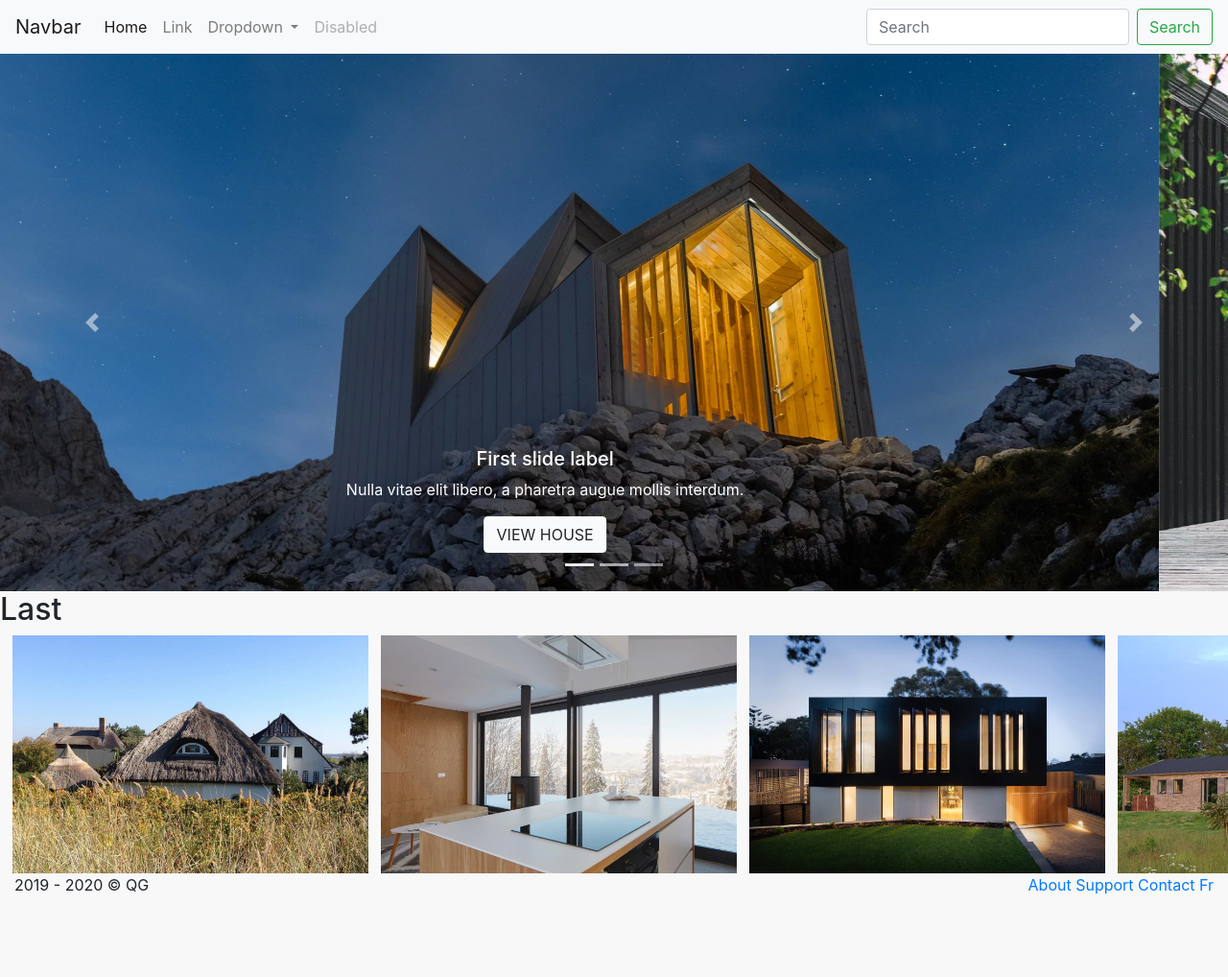
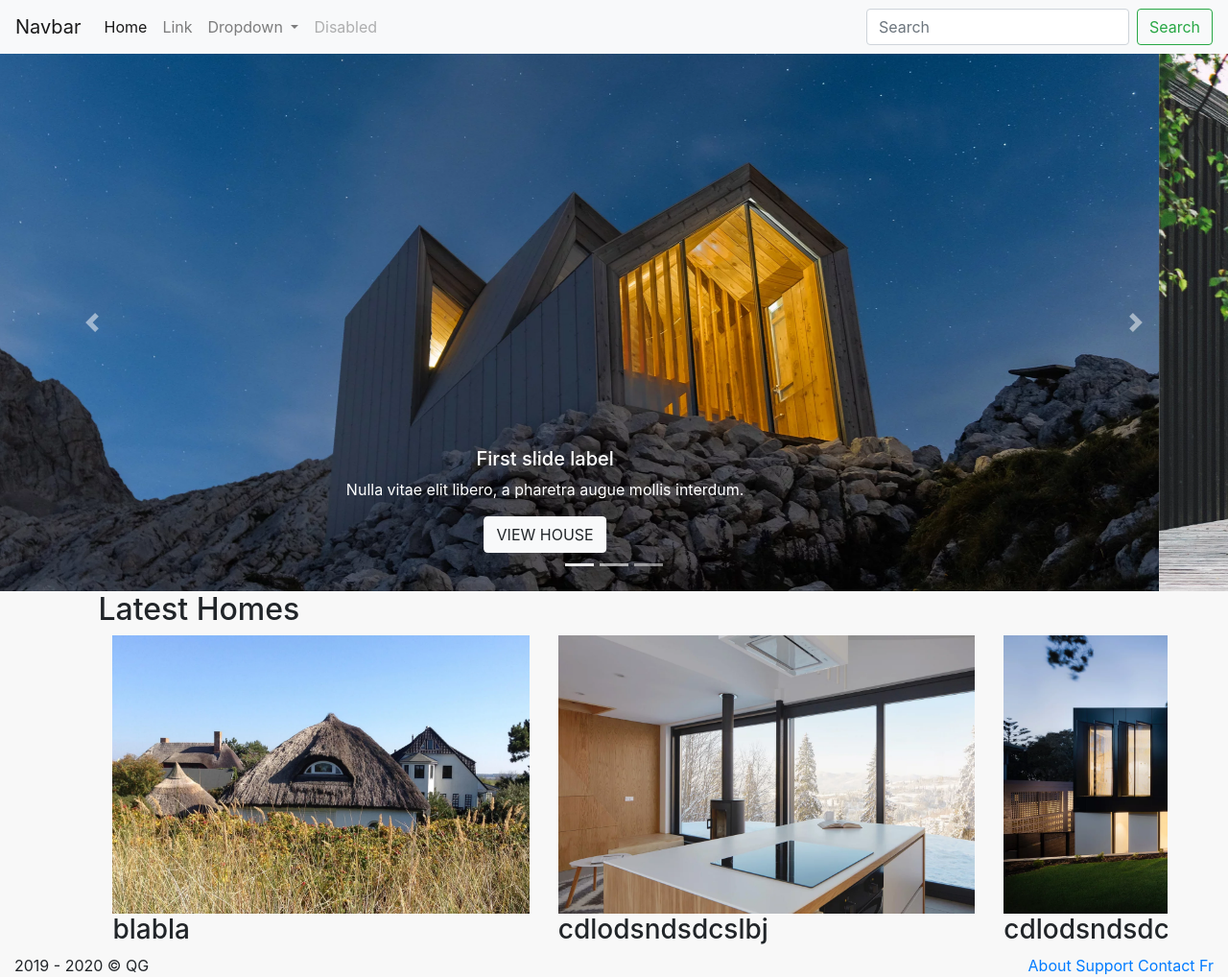
Before and after one commit to QuentinGuiheneuc/exo1, a plain HTML site: page index.html in a window 1280 px wide. Shown: the whole page at 96% size. Before the commit the page ends 934 px from the top, so only its background shows below. Drawn offline with nearby package versions, Linux system fonts and the light colour scheme; files that its build step writes are made by us from their sources.

Commit message:
lsd bar + text

```diff
--- a/css/style.css
+++ b/css/style.css
@@ -2,12 +2,19 @@ body {
   background-color: #f8f8f8;
 }
 .div_img {
-  height: 50%;
+  height: 60%;
   width: 100%;
 }
+.mr-2 {
+  margin-right: 2%;
+}
+.ml-6 {
+  margin-left: 8%;
+}
+
 @media screen and (min-width: 1220px) {
   .img_img {
-    height: 30% !important;
+    height: 40% !important;
     width: 30% !important;
     padding-left: 1%;
   }
@@ -17,7 +24,7 @@ body {
     align-items: center;
     overflow-x: auto;
     overflow-y: hidden;
-    width: 100%;
+    width: 95%;
     /* height: auto; */
     padding-right: 0px;
     padding-left: 0px;
@@ -49,8 +56,8 @@ body {
 }
 @media screen and (min-width: 720px) {
   .img_img {
-    height: 40% !important;
-    width: 30% !important;
+    height: 50% !important;
+    width: 40% !important;
     padding-left: 1%;
   }
   #A2 {
@@ -59,7 +66,7 @@ body {
     align-items: center;
     overflow-x: auto;
     overflow-y: hidden;
-    width: 100%;
+    width: 95%;
     /* height: auto; */
     padding-right: 0px;
     padding-left: 0px;
@@ -101,7 +108,7 @@ body {
     align-items: center;
     overflow-x: auto;
     overflow-y: hidden;
-    width: 100%;
+    width: 95%;
     /* height: auto; */
     padding-right: 0px;
     padding-left: 0px;
--- a/index.html
+++ b/index.html
@@ -45,8 +45,7 @@
         </div>
       </nav>
 
-
-        <div id="carouselExampleCaptions" class="carousel slide" data-ride="carousel">
+      <div id="carouselExampleCaptions" class="carousel slide" data-ride="carousel">
         <ol class="carousel-indicators">
           <li data-target="#carouselExampleCaptions" data-slide-to="0" class="active"></li>
           <li data-target="#carouselExampleCaptions" data-slide-to="1"></li>
@@ -88,19 +87,40 @@
         </a>
       </div>
 
-      <div class="col-xl-12 col-lg-12 col-sm-12 p-0">
-        <h2 class="h2">Last</h2>
+      <div class="col-xl-11 col-lg-11 col-sm-11 p-0 ml-6">
+        <h2 class="h2">Latest Homes</h2>
         <div id="" class="col-xl-12 col-lg-12 col-sm-12 p-0">
           <div clas="div_img" id="A2">
-            <img src="img/accommodations-post-holiday-house-husum-fb9519ee.webp" class="img_img" alt="...">
-            <img src="img/accommodations-post-panorama-suites-a155d4cd.webp" class="img_img" alt="...">
-            <img src="img/accommodations-post-villa-lorenzo-17c7f3e1.webp" class="img_img" alt="...">
-            <img src="img/accommodations-post-beautiful-modern-vacation-home-2b6b9fa2.webp" class="img_img" alt="...">
-            <img src="img/accommodations-post-casa-di-campagna-0bf1f7a3.webp" class="img_img" alt="...">
-            <img src="img/accommodations-post-remodeled-historic-azienda-agricola-6b9866cd.webp" class="img_img" alt="...">
+            <div class="col-xl-5 col-lg-5 col-sm-5">
+              <img src="img/accommodations-post-holiday-house-husum-fb9519ee.webp" class="d-block w-100" alt="...">
+              <h3 class="h3">blabla</h3>
+            </div>
+
+            <div class="col-xl-5 col-lg-5 col-sm-5">
+              <img src="img/accommodations-post-panorama-suites-a155d4cd.webp" class="d-block w-100" alt="...">
+              <h3 class="h3">cdlodsndsdcslbj</h3>
+            </div>
+
+            <div class="col-xl-5 col-lg-5 col-sm-5">
+              <img src="img/accommodations-post-villa-lorenzo-17c7f3e1.webp" class="d-block w-100" alt="...">
+              <h3 class="h3">cdlodsndsdcslbj</h3>
+            </div>
+             <div class="col-xl-5 col-lg-5 col-sm-5">
+              <img src="img/accommodations-post-beautiful-modern-vacation-home-2b6b9fa2.webp" class="d-block w-100" alt="...">
+              <h3 class="h3">cdlodsndsdcslbj</h3>
+            </div>
+            <div class="col-xl-5 col-lg-5 col-sm-5">
+              <img src="img/accommodations-post-casa-di-campagna-0bf1f7a3.webp" class="d-block w-100" alt="...">
+              <h3 class="h3">cdlodsndsdcslbj</h3>
+            </div>
+              <div class="col-xl-5 col-lg-5 col-sm-5">
+                <img src="img/accommodations-post-remodeled-historic-azienda-agricola-6b9866cd.webp" class="d-block w-100" alt="...">
+                <h3 class="h3">cdlodsndsdcslbj</h3>
+            </div>
           </div>
         </div>
       </div>
+
 
     </div>
     <footer class="footer">
```
